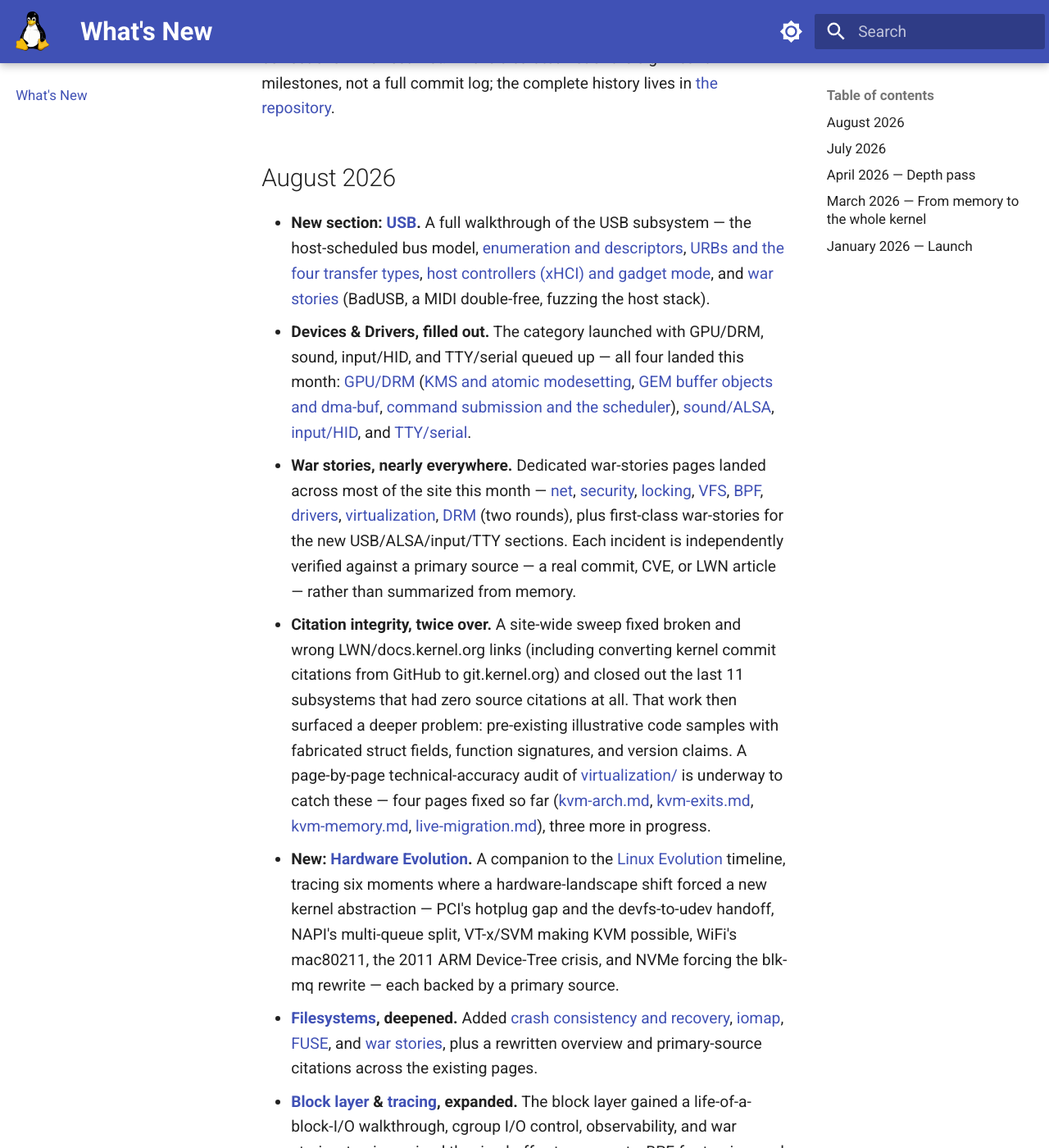
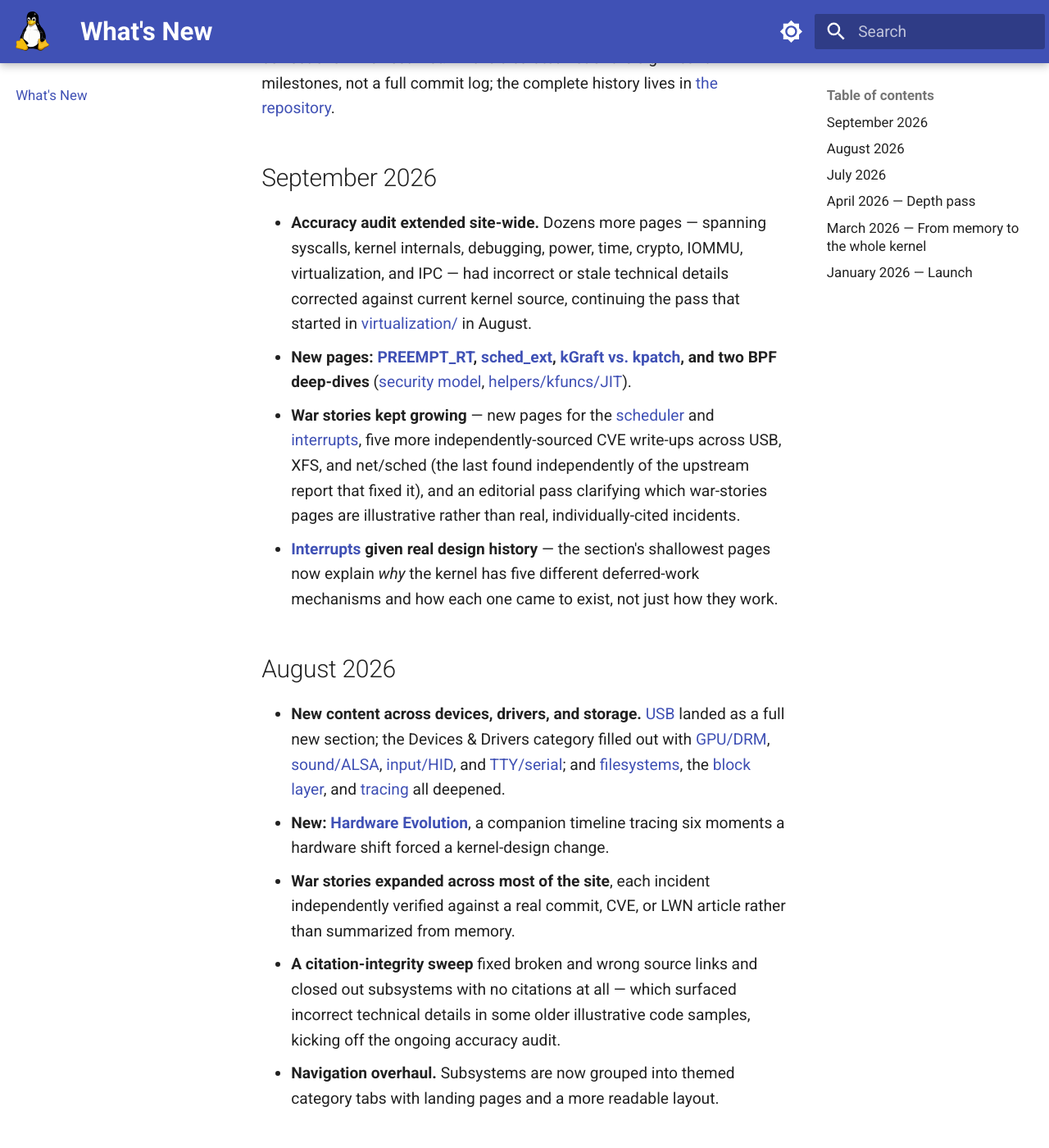
Before and after one commit to laveeshb/linux-kernel-internals, an MkDocs documentation site: the page built from docs/changelog.md, in a window 1280 px wide and 1400 px high, scrolled down 267 px. Shown: the whole window at 82% size. Built offline with MkDocs 1.6.1 and Material for MkDocs 9.7.7, drawn with Linux system fonts in a browser that asks for light colours; some of the changed text lies outside the part shown.

Commit message:
Add September 2026 entry to What's New (#857)
* Add September 2026 entry to What's New

Summarizes this month's milestones: the subsystem-wide accuracy audit
(virtualization, syscalls, kernel, debugging, crypto, IOMMU), IPC
content refresh, new PREEMPT_RT/sched_ext/BPF pages, new war-stories
pages, the composite-incident editorial cleanup, five new real-incident
war stories, and the interrupts/ design-history deepening.

* Condense August and September entries

Both had drifted into a page-by-page commit log rather than the
curated, thematic summaries the file's own intro promises (compare
the founding January/March entries). Cut September from 8 bullets to
4 and August from 7 to 4, keeping the milestones but dropping most
individual page/CVE enumeration - that detail is what the linked
commit history is for.

* Fix review findings on the changelog entries

- Moved the kGraft-vs-kpatch-history page out of the war-stories
  bullet - it's a design-history page, not a war story, and livepatch
  already has its own separate war-stories.md
- Trimmed the AI-exploit mention to what actually matters (found
  independently of the upstream report) rather than leading with "AI",
  which is the framing the source page itself argues against
- Added power and time to the audit's subsystem list - both got as
  much attention in September as crypto or IOMMU, which were already
  named
- Split Hardware Evolution back into its own bullet in August - it
  had gotten buried as a trailing clause in an already-dense sentence
- Switched two remaining uses of "fabricated" to "incorrect"/"stale",
  consistent with how PR and commit text already handles this

```diff
--- a/docs/changelog.md
+++ b/docs/changelog.md
@@ -2,16 +2,20 @@
 
 Big changes to the site — new sections, major expansions, and notable corrections — newest first. This is a *curated* list of the significant milestones, not a full commit log; the complete history lives in [the repository](https://github.com/laveeshb/linux-kernel-internals/commits/main).
 
+## September 2026
+
+- **Accuracy audit extended site-wide.** Dozens more pages — spanning syscalls, kernel internals, debugging, power, time, crypto, IOMMU, virtualization, and IPC — had incorrect or stale technical details corrected against current kernel source, continuing the pass that started in [virtualization/](virtualization/README.md) in August.
+- **New pages: [PREEMPT_RT](locking/preempt-rt.md), [sched_ext](sched/sched-ext.md), [kGraft vs. kpatch](livepatch/kgraft-vs-kpatch-history.md), and two BPF deep-dives** ([security model](bpf/bpf-security-model.md), [helpers/kfuncs/JIT](bpf/bpf-helpers-kfuncs-jit.md)).
+- **War stories kept growing** — new pages for the [scheduler](sched/war-stories.md) and [interrupts](interrupts/war-stories.md), five more independently-sourced CVE write-ups across USB, XFS, and net/sched (the last found independently of the upstream report that fixed it), and an editorial pass clarifying which war-stories pages are illustrative rather than real, individually-cited incidents.
+- **[Interrupts](interrupts/README.md) given real design history** — the section's shallowest pages now explain *why* the kernel has five different deferred-work mechanisms and how each one came to exist, not just how they work.
+
 ## August 2026
 
-- **New section: [USB](usb/README.md).** A full walkthrough of the USB subsystem — the host-scheduled bus model, [enumeration and descriptors](usb/enumeration.md), [URBs and the four transfer types](usb/urbs.md), [host controllers (xHCI) and gadget mode](usb/xhci-gadget.md), and [war stories](usb/war-stories.md) (BadUSB, a MIDI double-free, fuzzing the host stack).
-- **Devices & Drivers, filled out.** The category launched with GPU/DRM, sound, input/HID, and TTY/serial queued up — all four landed this month: [GPU/DRM](drm/README.md) ([KMS and atomic modesetting](drm/kms.md), [GEM buffer objects and dma-buf](drm/gem-dmabuf.md), [command submission and the scheduler](drm/command-submission.md)), [sound/ALSA](alsa/README.md), [input/HID](input/README.md), and [TTY/serial](tty/README.md).
-- **War stories, nearly everywhere.** Dedicated war-stories pages landed across most of the site this month — [net](net/war-stories.md), [security](security/war-stories.md), [locking](locking/war-stories.md), [VFS](vfs/war-stories.md), [BPF](bpf/war-stories.md), [drivers](drivers/war-stories.md), [virtualization](virtualization/war-stories.md), [DRM](drm/war-stories.md) (two rounds), plus first-class war-stories for the new USB/ALSA/input/TTY sections. Each incident is independently verified against a primary source — a real commit, CVE, or LWN article — rather than summarized from memory.
-- **Citation integrity, twice over.** A site-wide sweep fixed broken and wrong LWN/docs.kernel.org links (including converting kernel commit citations from GitHub to git.kernel.org) and closed out the last 11 subsystems that had zero source citations at all. That work then surfaced a deeper problem: pre-existing illustrative code samples with fabricated struct fields, function signatures, and version claims. A page-by-page technical-accuracy audit of [virtualization/](virtualization/README.md) is underway to catch these — four pages fixed so far ([kvm-arch.md](virtualization/kvm-arch.md), [kvm-exits.md](virtualization/kvm-exits.md), [kvm-memory.md](virtualization/kvm-memory.md), [live-migration.md](virtualization/live-migration.md)), three more in progress.
-- **New: [Hardware Evolution](hardware-evolution.md).** A companion to the [Linux Evolution](linux-evolution.md) timeline, tracing six moments where a hardware-landscape shift forced a new kernel abstraction — PCI's hotplug gap and the devfs-to-udev handoff, NAPI's multi-queue split, VT-x/SVM making KVM possible, WiFi's mac80211, the 2011 ARM Device-Tree crisis, and NVMe forcing the blk-mq rewrite — each backed by a primary source.
-- **[Filesystems](filesystems/README.md), deepened.** Added [crash consistency and recovery](filesystems/crash-consistency.md), [iomap](filesystems/iomap.md), [FUSE](filesystems/fuse.md), and [war stories](filesystems/war-stories.md), plus a rewritten overview and primary-source citations across the existing pages.
-- **[Block layer](block/README.md) & [tracing](tracing/README.md), expanded.** The block layer gained a life-of-a-block-I/O walkthrough, cgroup I/O control, observability, and war stories; tracing gained the ring buffer, trace events, BPF-for-tracing, and war stories.
-- **Navigation & readability overhaul.** The 30+ subsystems are now grouped into themed category tabs with landing pages, a navigable sidebar, and larger, more readable text.
+- **New content across devices, drivers, and storage.** [USB](usb/README.md) landed as a full new section; the Devices & Drivers category filled out with [GPU/DRM](drm/README.md), [sound/ALSA](alsa/README.md), [input/HID](input/README.md), and [TTY/serial](tty/README.md); and [filesystems](filesystems/README.md), the [block layer](block/README.md), and [tracing](tracing/README.md) all deepened.
+- **New: [Hardware Evolution](hardware-evolution.md)**, a companion timeline tracing six moments a hardware shift forced a kernel-design change.
+- **War stories expanded across most of the site**, each incident independently verified against a real commit, CVE, or LWN article rather than summarized from memory.
+- **A citation-integrity sweep** fixed broken and wrong source links and closed out subsystems with no citations at all — which surfaced incorrect technical details in some older illustrative code samples, kicking off the ongoing accuracy audit.
+- **Navigation overhaul.** Subsystems are now grouped into themed category tabs with landing pages and a more readable layout.
 
 ## July 2026
 
```
